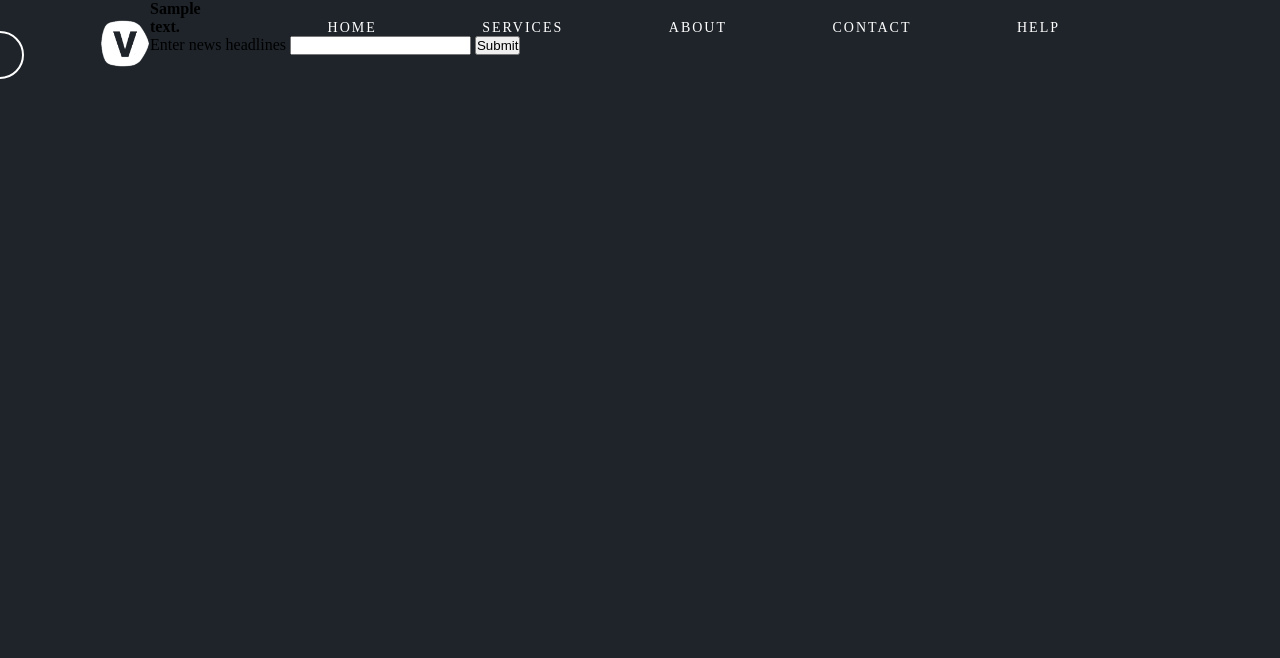
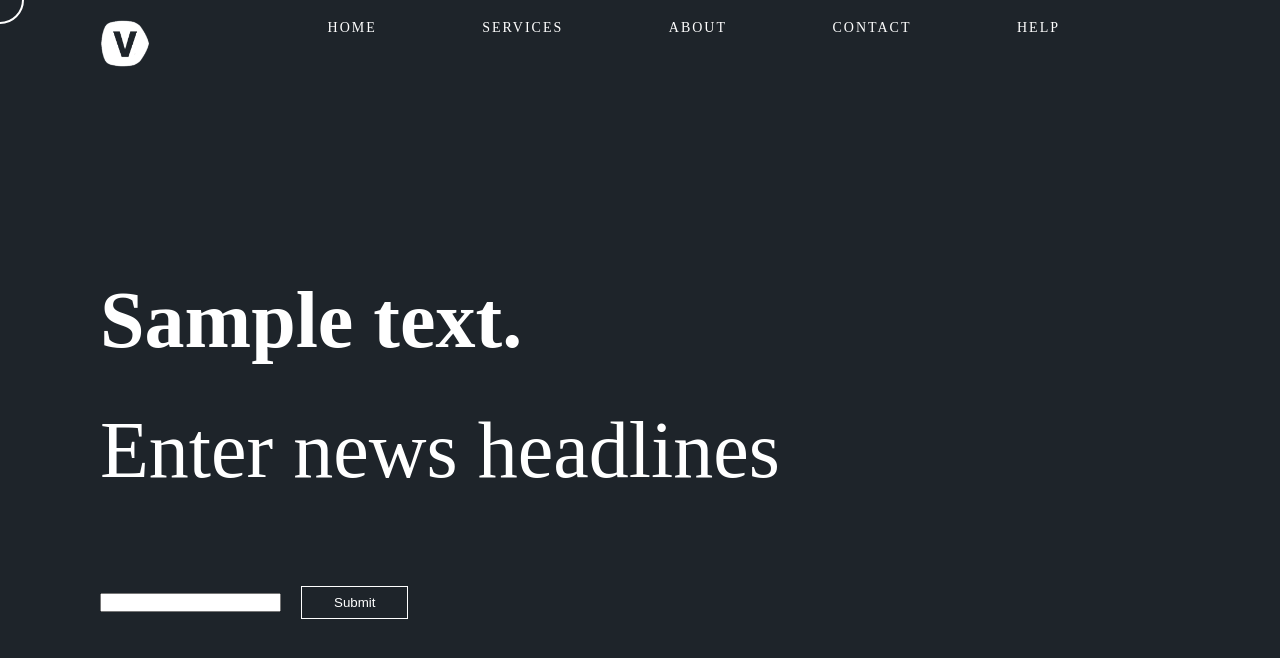
Before and after one commit to Visualtaggy/Fake-News-Detection-using-Passive-Aggressive-Classifiers-, a Flask app: template templates/prediction.html in a window 1280 px wide. Shown: the top 658 px of the page. Run offline with Flask 3, Linux system fonts and the light colour scheme; the template is opened without the code that fills it: most values are stand-ins (such as "Sample title", 1, 10 or a date in 2020); parts of the project's set-up code (start-up, migrations or seed data) failed here and were passed over.

Commit message:
adding custom button for submit

```diff
--- a/static/styles/predictionpage.css
+++ b/static/styles/predictionpage.css
@@ -75,3 +75,41 @@ body {
     font-size: 0.5rem;
     transform: translate(-50%, -50%);
   }
+
+    #box2 {
+    width: auto;
+    height: auto;
+    padding-top: 5px;
+    font-family: "Bahnschrift Condensed";
+    color: white;
+    font-size: 5em;
+    font-weight: 250;
+    line-height: 130px;
+    position: absolute;
+    top: 250px;
+    left: 100px;
+    overflow: hidden;
+    z-index: -4;
+  }
+
+  button {
+    border: none;
+    background: none;
+    padding: 0;
+    margin: 0;
+    outline: none;
+    /* Add any other styles you want to remove */
+  }
+
+  .form-submit-button {
+    text-align: justify;
+    /* position: absolute; */
+    margin-top: 64px;
+    font-family: arial;
+    top: -100%;
+
+    padding: 0.5rem 2rem;
+    border: none;
+    color: white;
+    border: 1px solid white;
+    }
--- a/templates/prediction.html
+++ b/templates/prediction.html
@@ -31,12 +31,19 @@
         <li>HELP</li>
       </ul>
     </div>
-    <p class="text-primary"><b>{{prediction_text}}</b></p>
-    <form action="/prediction" method="POST">
-      <label>Enter news headlines</label>
-      <input type="text" id="news" name="news" />
-      <button type="submit">Submit</button>
-    </form>
+
+    <div id="box2">
+      <p class="text-primary"><b>{{prediction_text}}</b></p>
+      <form action="/prediction" method="POST">
+        <label>Enter news headlines</label>
+        <br>
+        <input type="text" id="news" name="news" />
+        <button type="submit" class="form-submit-button">Submit</button>
+      </form>
+    </div>
+
+
+
     <div id="cursor" class="cursor">
       <span class="cursor-text"> </span>
     </div>
```
